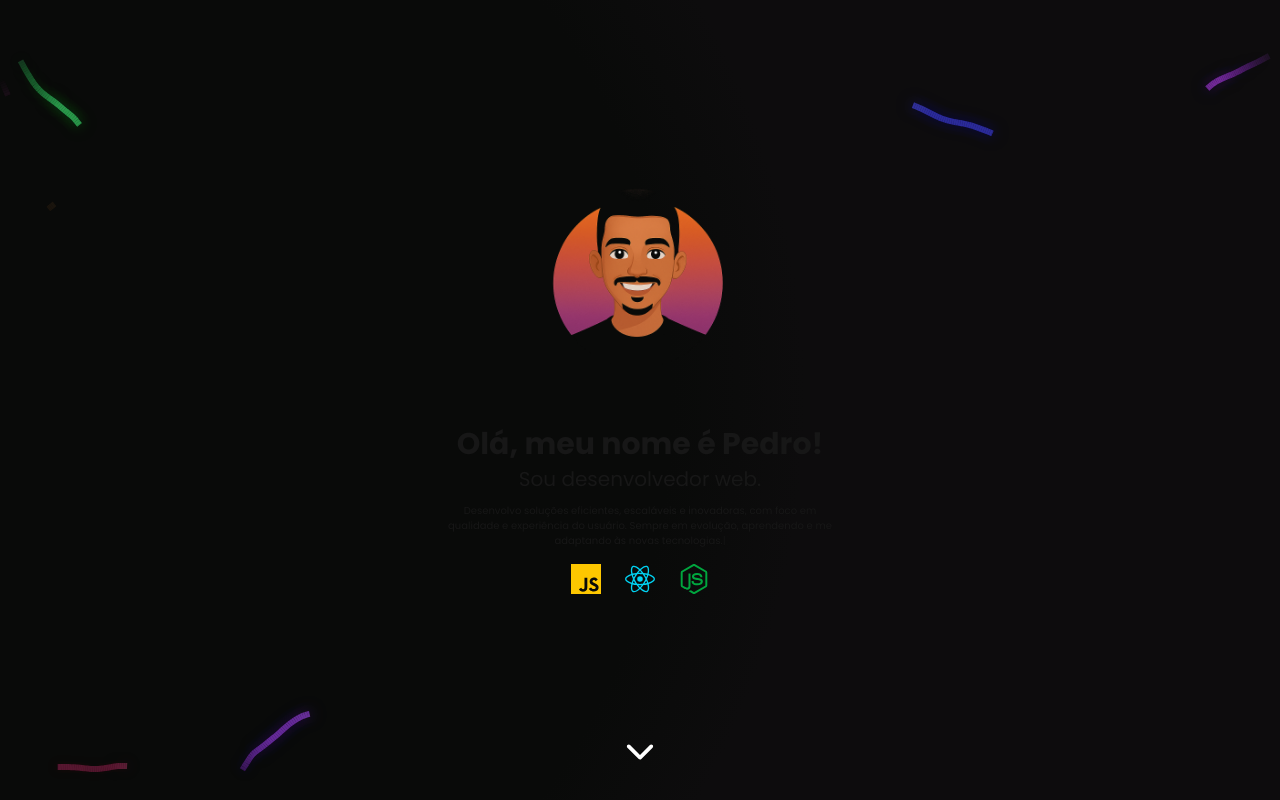
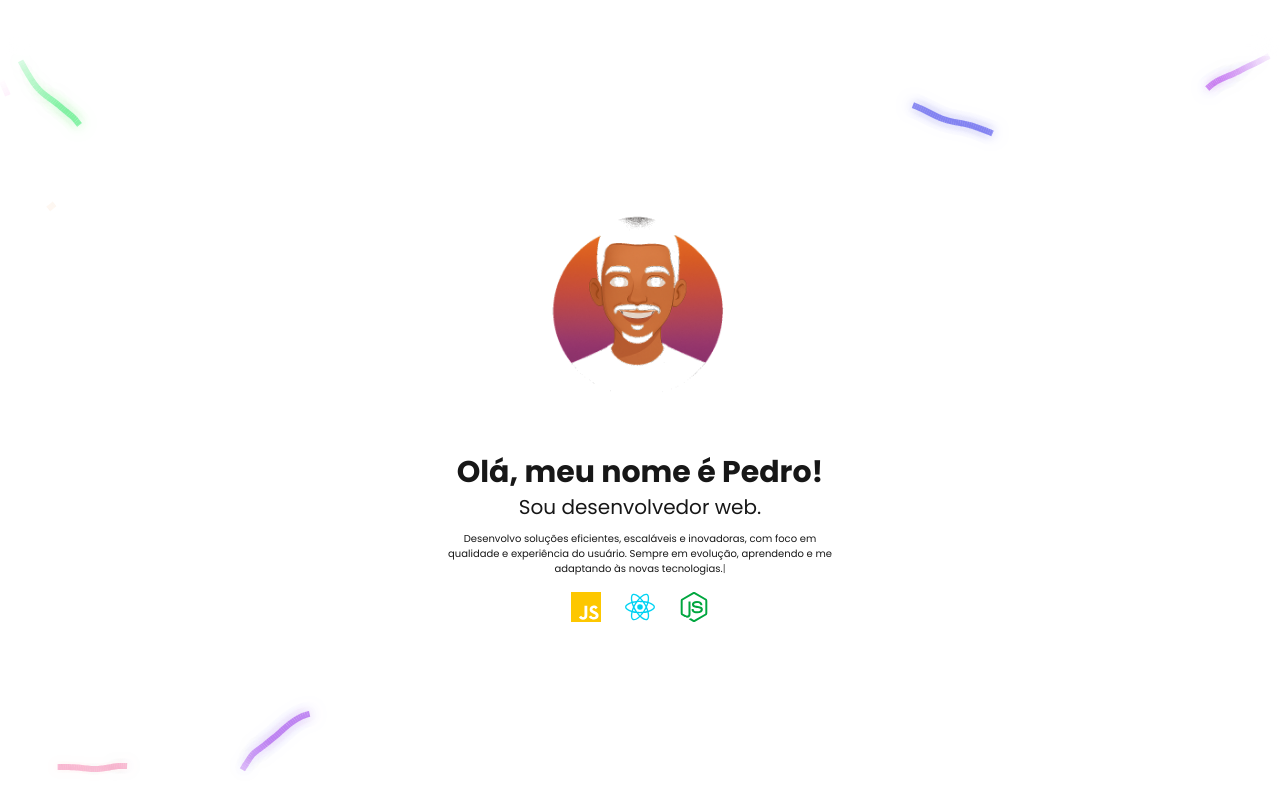
Before and after one commit to Pedrohfzip/portifolio, a Next.js app in the folder portifolio/: page / in a window 1280 px wide. Built offline with nearby package versions, Linux system fonts and the light colour scheme.

Commit message:
fix: adjust particle count and size for improved visual effect; update scrollbar color for consistency

```diff
--- a/portifolio/src/app/ParticlesBackgroundAlt.tsx
+++ b/portifolio/src/app/ParticlesBackgroundAlt.tsx
@@ -16,11 +16,11 @@ export default function ParticlesBackgroundAlt() {
     canvas.height = height;
 
     const now = performance.now();
-    const NUM_PARTICLES = 25;
+    const NUM_PARTICLES = 15;
     const particles = Array.from({ length: NUM_PARTICLES }, (_, i) => ({
       x: Math.random() * width,
       y: Math.random() * height,
-      r: 7 + Math.random() * 8,
+  r: 3 + Math.random() * 3,
       color: `hsl(${Math.random() * 360}, 80%, 60%)`,
       speed: 0.7 + Math.random() * 1.2,
       angle: Math.random() * Math.PI * 2,
--- a/portifolio/src/app/globals.css
+++ b/portifolio/src/app/globals.css
@@ -10,7 +10,7 @@
 
 html {
   scrollbar-width: none !important;
-  scrollbar-color: #0D0C0D #0D0C0D !important;
+  scrollbar-color: #090A09 #090A09 !important;
 }
 
 /* Flecha animada do scroll */
--- a/portifolio/src/app/page.tsx
+++ b/portifolio/src/app/page.tsx
@@ -75,12 +75,21 @@ export default function Home() {
 
   return (
     <div
-      className={`m-0 p-0 h-screen w-screen scroll-smooth ${bgClass} ${isDesktop ? 'overflow-y-auto overflow-x-hidden scroll-smooth snap-y snap-mandatory' : ''} `}
+      className={`m-0 p-0 h-screen w-screen scroll-smooth ${isDesktop ? 'overflow-y-auto overflow-x-hidden scroll-smooth snap-y snap-mandatory' : ''} `}
     >
+      <nav className="fixed top-0 left-0 w-full z-50  backdrop-blur-md flex justify-center items-center h-14">
+        <ul className="flex space-x-8 text-white font-semibold text-lg">
+          <li><a href="#header">Sobre</a></li>
+          <li><a href="#next-section">Experiências</a></li>
+          <li><a href="#projeto">Projetos</a></li>
+          <li><a href="#contato">Contato</a></li>
+        </ul>
+      </nav>
       <header
         ref={headerRef}
         className="w-screen h-screen flex flex-col align-center snap-start"
         id="header"
+        style={{ paddingTop: '56px' }} // espaço para a navbar
       >
         {!showAltParticles && <ParticlesBackground />}
         <div className="w-screen h-screen flex flex-col items-center justify-around relative z-9 pt-10">
@@ -185,7 +194,37 @@ export default function Home() {
         className="w-screen h-screen flex items-center justify-center text-white snap-start relative"
       >
         {showAltParticles && <ParticlesBackgroundAlt />}
-        <h2 className="text-4xl font-bold relative z-10">Próxima Sessão</h2>
+        <div className="relative flex flex-col justify-center align-center  z-10 max-w-xl  pl-4">
+          {/* Linha vertical à esquerda */}
+          <div className="absolute left-0 top-0 bottom-35 w-1"  style={{ background: "#111311" }} ></div>
+          {/* Ponto 1 */}
+          <div className="flex items-center mb-20">
+            <div className="ml-0">
+              <h3 className="font-bold text-xl">Desenvolvedor Full Stack trainee</h3>
+              <p className="text-sm text-gray-200">NDM Advogados, 2024 - 2025</p>
+              <p className="text-gray-300 text-sm">Desenvolvimento full stack de aplicações web com React, Node.js e PostgreSQL, incluindo testes automatizados e suporte ao usuário.</p>
+            </div>
+          </div>
+          {/* Ponto 2 */}
+          <div className="flex items-center mb-20">
+            <div className="ml-0">
+              <h3 className="font-bold text-xl">Suporte Técnico em TI</h3>
+              <p className="text-sm text-gray-200">Trombini Embalagens, 2022 - 2023</p>
+              <p className="text-gray-300 text-sm">Atendimento e suporte a usuários, manutenção de hardware e software.</p>
+            </div>
+          </div>
+          <div className="flex justify-center pt-6">
+            <a
+              href="#next-section"
+              aria-label="Ir para a próxima sessão"
+              className="flex arrow-group  arrow-icon z-11"
+            >
+                <span className="arrow-circle">
+                <IoIosArrowDown className="arrow-icon"/>
+              </span>
+            </a>
+          </div>
+        </div>
       </section>
     </div>
   );
```
